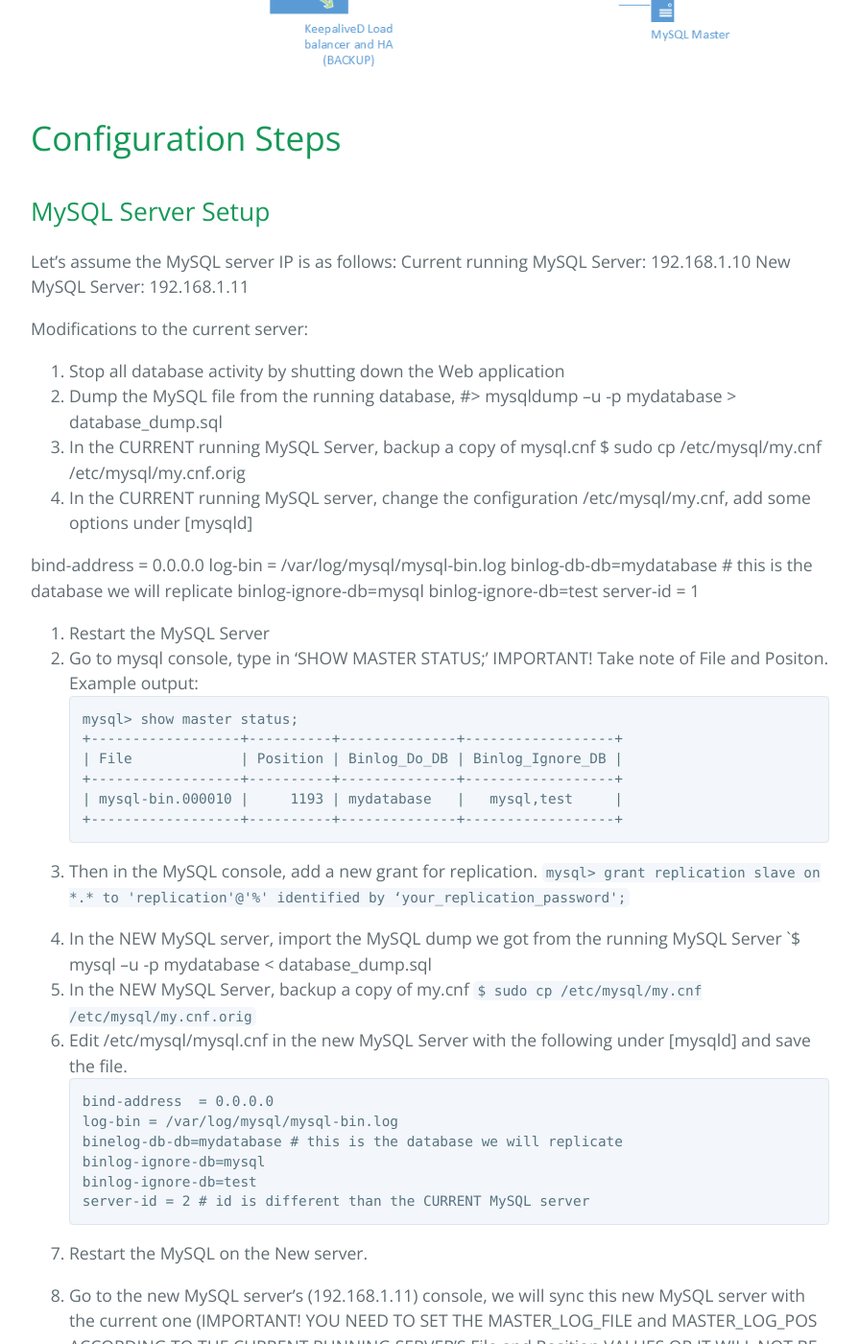
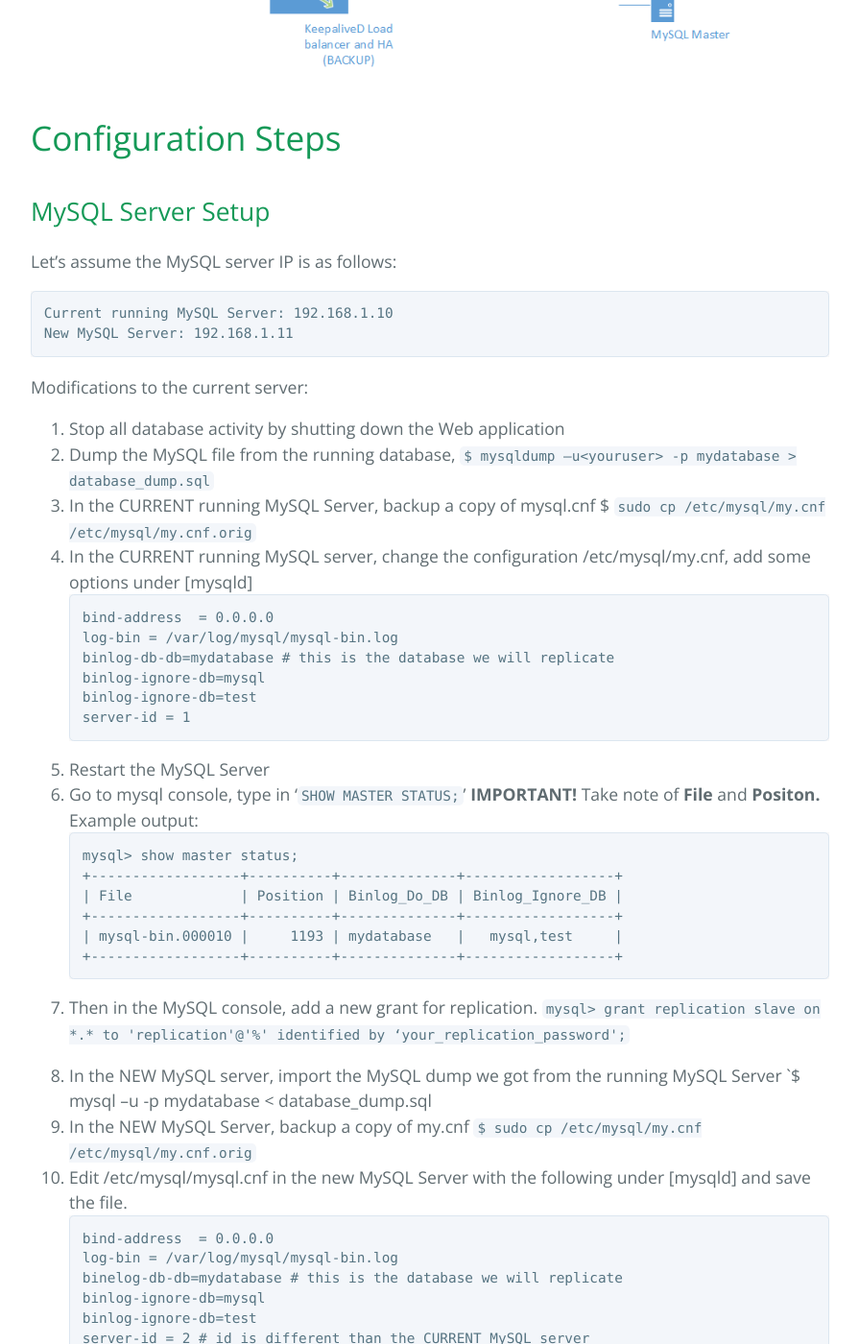
Before and after one commit to muhammadn/muhammadn.github.io, a Jekyll site: the page built from _posts/2016-02-05-mysql-high-availability-and-load-balancing.md, in a window 1280 px wide and 1400 px high, scrolled down 1680 px. Shown: the whole window at 96% size, without its empty margins (192-1087 px from the left). Built offline with Jekyll 4.4.1, drawn with Linux system fonts in a browser that asks for light colours; some of the changed text lies outside the part shown.

Commit message:
update post

````diff
--- a/_posts/2016-02-05-mysql-high-availability-and-load-balancing.md
+++ b/_posts/2016-02-05-mysql-high-availability-and-load-balancing.md
@@ -31,27 +31,29 @@ Assuming we have two KeepaliveD router where one is MASTER and one is BACKUP sha
 # Configuration Steps
 ## MySQL Server Setup
 Let’s assume the MySQL server IP is as follows:
+```
 Current running MySQL Server: 192.168.1.10
 New MySQL Server: 192.168.1.11
+```
 
 Modifications to the current server:
 1.	Stop all database activity by shutting down the Web application
 2.	Dump the MySQL file from the running database,
-#> mysqldump –u<youruser> -p mydatabase > database_dump.sql
+`$ mysqldump –u<youruser> -p mydatabase > database_dump.sql`
 3.	In the CURRENT running MySQL Server, backup a copy of mysql.cnf
-$ sudo cp /etc/mysql/my.cnf /etc/mysql/my.cnf.orig
+$ `sudo cp /etc/mysql/my.cnf /etc/mysql/my.cnf.orig`
 4.	In the CURRENT running MySQL server, change the configuration /etc/mysql/my.cnf, add some options under [mysqld]
-
+```
 bind-address  = 0.0.0.0
 log-bin = /var/log/mysql/mysql-bin.log
 binlog-db-db=mydatabase # this is the database we will replicate
 binlog-ignore-db=mysql
 binlog-ignore-db=test
 server-id = 1
-
+```
 5.	Restart the MySQL Server
-6.	Go to mysql console, type in ‘SHOW MASTER STATUS;’
-IMPORTANT! Take note of File and Positon.
+6.	Go to mysql console, type in ‘`SHOW MASTER STATUS;`’
+**IMPORTANT!** Take note of **File** and **Positon.**
 Example output:
 ```
 mysql> show master status;
@@ -125,11 +127,13 @@ mysql> FLUSH ALL PRIVILEGES;
 We will need two servers (each can be low spec server with 2 Cores and at least 2GB RAM) which will be used for network high-availability and load balancing.
 
 Assuming the IP address are as follows:
+```
 MASTER LVS: 192.168.1.20
 BACKUP LVS: 192.168.1.21
 CURRENT MYSQL SERVER: 192.168.1.10
 NEW MYSQL SERVER: 192.168.1.11
 Virtual (Floating IP) – **No need to be configured on any server’s interfaces, will be managed by keepalived**: 192.168.1.30
+```
 
 Change the IP in the configuration according to your infrastructure setup!
 
````
